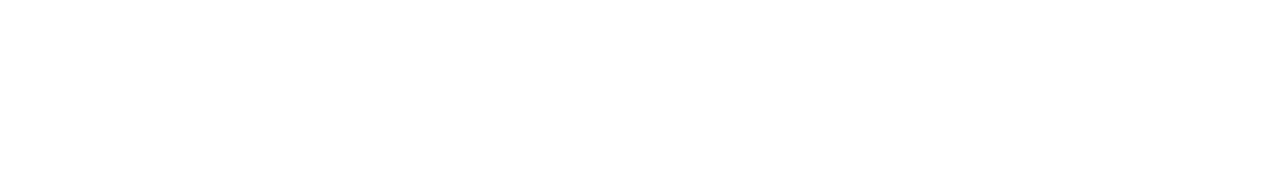
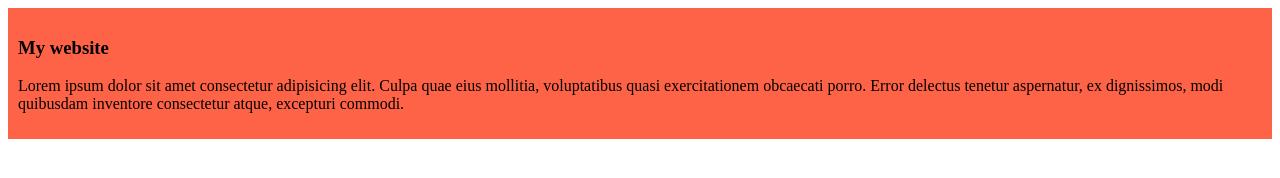
Before and after one commit to mdsajib1473/repo-mark-2, a plain HTML site: page index.html in a window 1280 px wide. Drawn offline with Linux system fonts and the light colour scheme.

Commit message:
added my blog

```diff
--- /dev/null
+++ b/blog.css
@@ -0,0 +1,4 @@
+div{
+    background-color: tomato;
+    padding: 10px;
+}
--- a/index.html
+++ b/index.html
@@ -4,8 +4,12 @@
     <meta charset="UTF-8">
     <meta name="viewport" content="width=device-width, initial-scale=1.0">
     <title>My website</title>
+    <link rel="stylesheet" href="blog.css">
 </head>
 <body>
-
+    <div>
+        <h3>My website</h3>
+        <p>Lorem ipsum dolor sit amet consectetur adipisicing elit. Culpa quae eius mollitia, voluptatibus quasi exercitationem obcaecati porro. Error delectus tenetur aspernatur, ex dignissimos, modi quibusdam inventore consectetur atque, excepturi commodi.</p>
+    </div>
 </body>
 </html>
```
